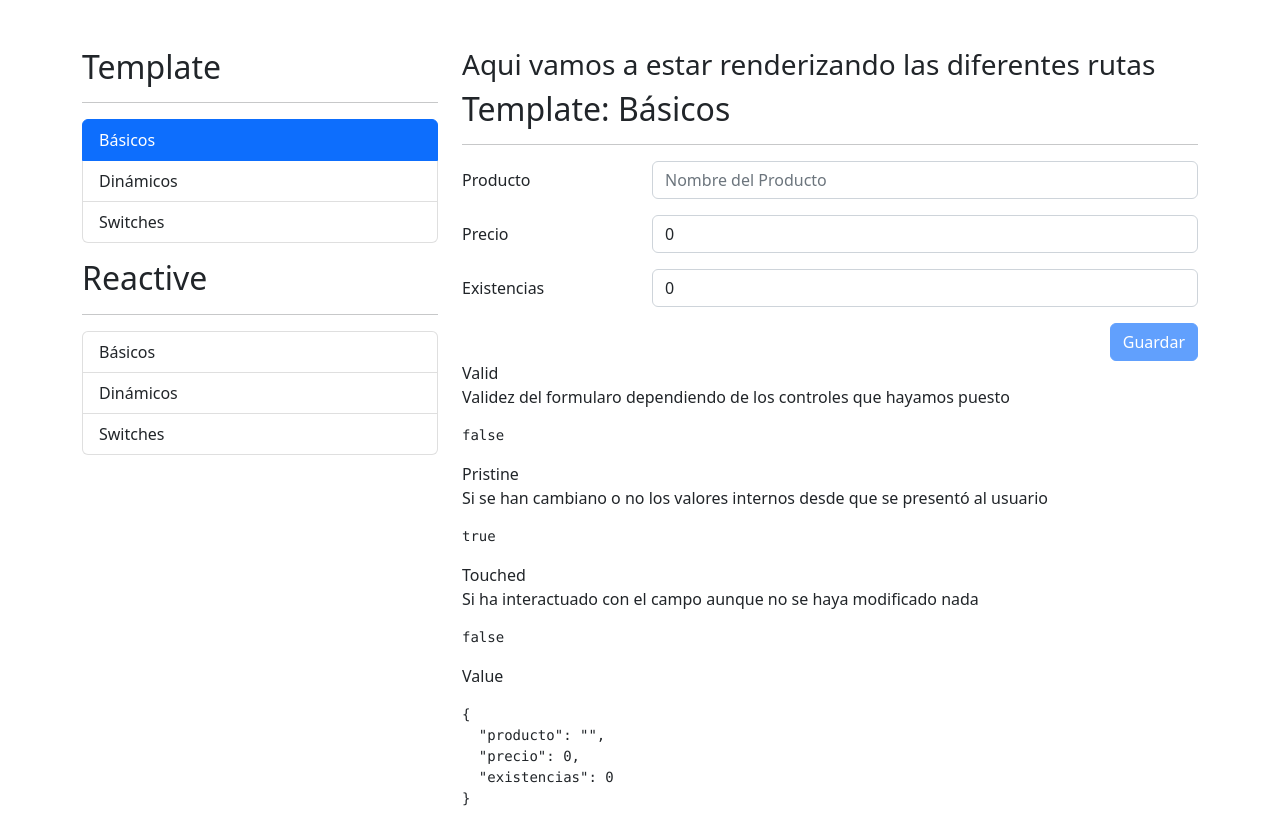
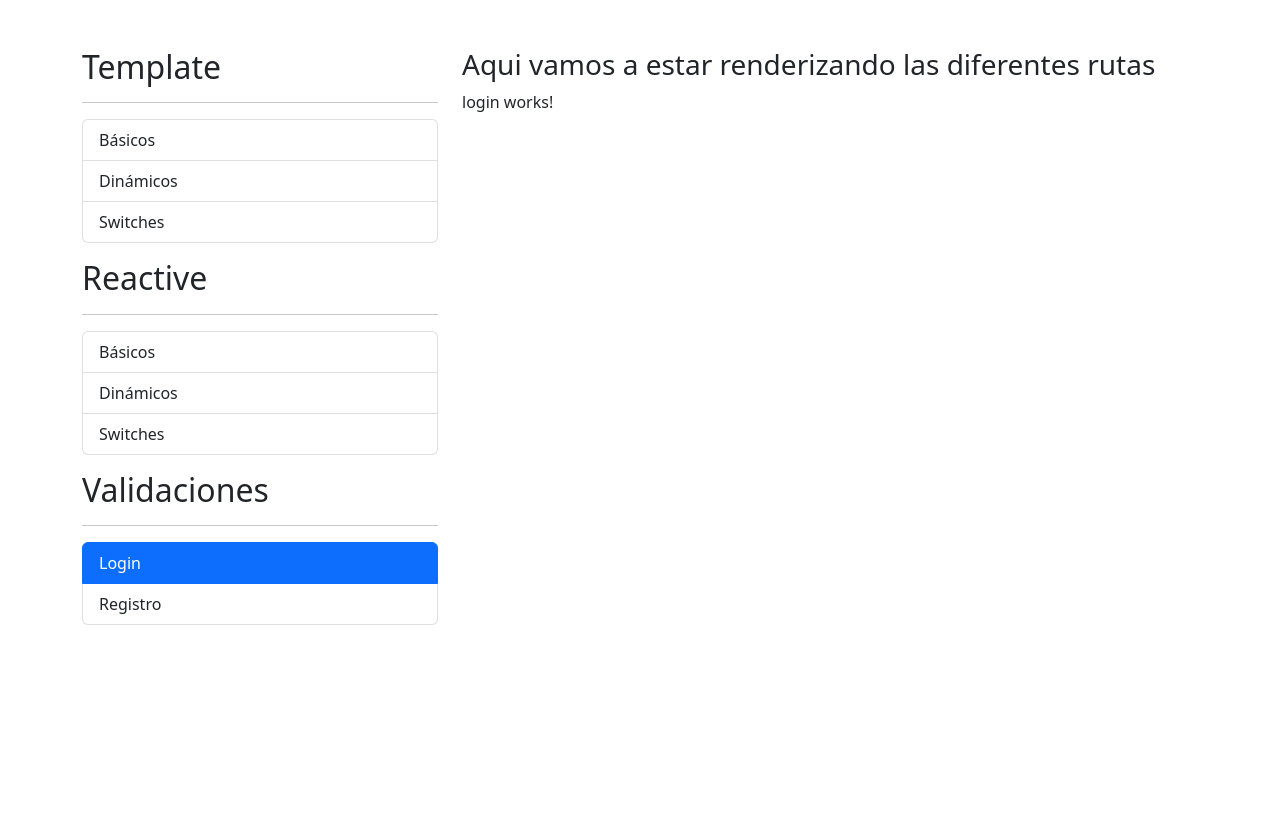
Before and after one commit to Ayilk/Formularios, an Angular app: page /auth/login in a window 1280 px wide. Before the commit this address led to /template/basicos. After the commit the page ends 800 px from the top, so only its background shows below. Built offline with nearby package versions, Linux system fonts and the light colour scheme.

Commit message:
Nueva ruta: Validaciones

```diff
--- a/src/app/app-routing.module.ts
+++ b/src/app/app-routing.module.ts
@@ -2,6 +2,10 @@ import { NgModule } from '@angular/core';
 import { RouterModule, Routes } from '@angular/router';
 
 const routes: Routes = [
+  {
+    path: 'auth',
+    loadChildren: () => import('./auth/auth.module').then(m => m.AuthModule)
+  },
   {
     path: 'template',
     loadChildren: () => import('./template/template.module').then(m => m.TemplateModule)
--- /dev/null
+++ b/src/app/auth/pages/login/login.component.html
@@ -0,0 +1 @@
+<p>login works!</p>
--- /dev/null
+++ b/src/app/auth/pages/login/login.component.ts
@@ -0,0 +1,16 @@
+import { Component, OnInit } from '@angular/core';
+
+@Component({
+  selector: 'app-login',
+  templateUrl: './login.component.html',
+  styles: [
+  ]
+})
+export class LoginComponent implements OnInit {
+
+  constructor() { }
+
+  ngOnInit(): void {
+  }
+
+}
--- /dev/null
+++ b/src/app/auth/pages/registro/registro.component.html
@@ -0,0 +1 @@
+<p>registro works!</p>
--- /dev/null
+++ b/src/app/auth/pages/registro/registro.component.ts
@@ -0,0 +1,16 @@
+import { Component, OnInit } from '@angular/core';
+
+@Component({
+  selector: 'app-registro',
+  templateUrl: './registro.component.html',
+  styles: [
+  ]
+})
+export class RegistroComponent implements OnInit {
+
+  constructor() { }
+
+  ngOnInit(): void {
+  }
+
+}
--- a/src/app/shared/sidemenu/sidemenu.component.html
+++ b/src/app/shared/sidemenu/sidemenu.component.html
@@ -24,3 +24,16 @@
     </li>
 
 </ul>
+
+<h2 class="mt-3">Validaciones</h2>
+<hr>
+
+<ul class="list-group">
+    <li *ngFor="let item of authMenu"
+         class="list-group-item"
+         [routerLink]="[item.ruta]"
+         routerLinkActive="active">
+        {{item.texto}}
+    </li>
+
+</ul>
--- a/src/app/shared/sidemenu/sidemenu.component.ts
+++ b/src/app/shared/sidemenu/sidemenu.component.ts
@@ -50,6 +50,16 @@ export class SidemenuComponent  {
 
   ]
 
+  authMenu: MenuItem[] = [
+    {
+      texto: 'Login',
+      ruta: './auth/login'
+    },
+    {
+      texto: 'Registro',
+      ruta: './auth/registro'
+    }
+  ]
 
 
 }
```
Also changed, not shown: src/app/auth/auth-routing.module.ts (added, +21 -0 lines), src/app/auth/auth.module.ts (added, +19 -0 lines), src/app/auth/services/service.service.ts (added, +9 -0 lines).
